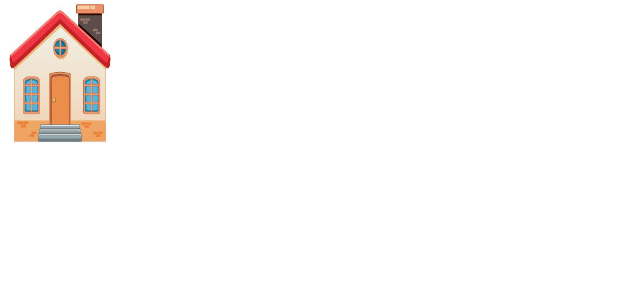
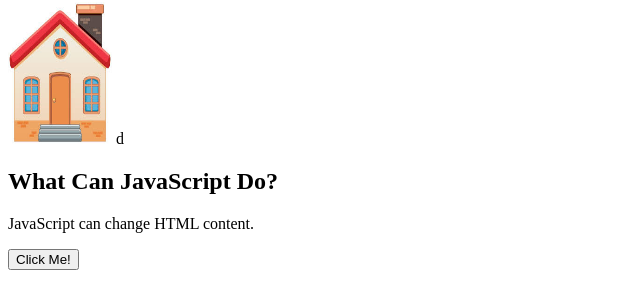
Before and after one commit to maiconlucio/Portifolio, a plain HTML site: page index.html in a window 1280 px wide. Shown: the part 418-726 px from the top of the page, without its empty margins (0-640 px from the left). Drawn offline with Linux system fonts and the light colour scheme.

Commit message:
everytring

```diff
--- /dev/null
+++ b/JavaScript/w3schools.js
@@ -0,0 +1 @@
+fff
--- a/index.html
+++ b/index.html
@@ -14,6 +14,10 @@
 
 		<h1>Imagem</h2>
 		<img src="img/house.jpeg" alt="house" width="104" height="142">
+		d<h2>What Can JavaScript Do?</h2>
 
+<p id="demo">JavaScript can change HTML content.</p>
+
+<button type="button" onclick='document.getElementById("demo").innerHTML = "Hello JavaScript!"'>Click Me!</button>
 	</body>
 </html>
```
